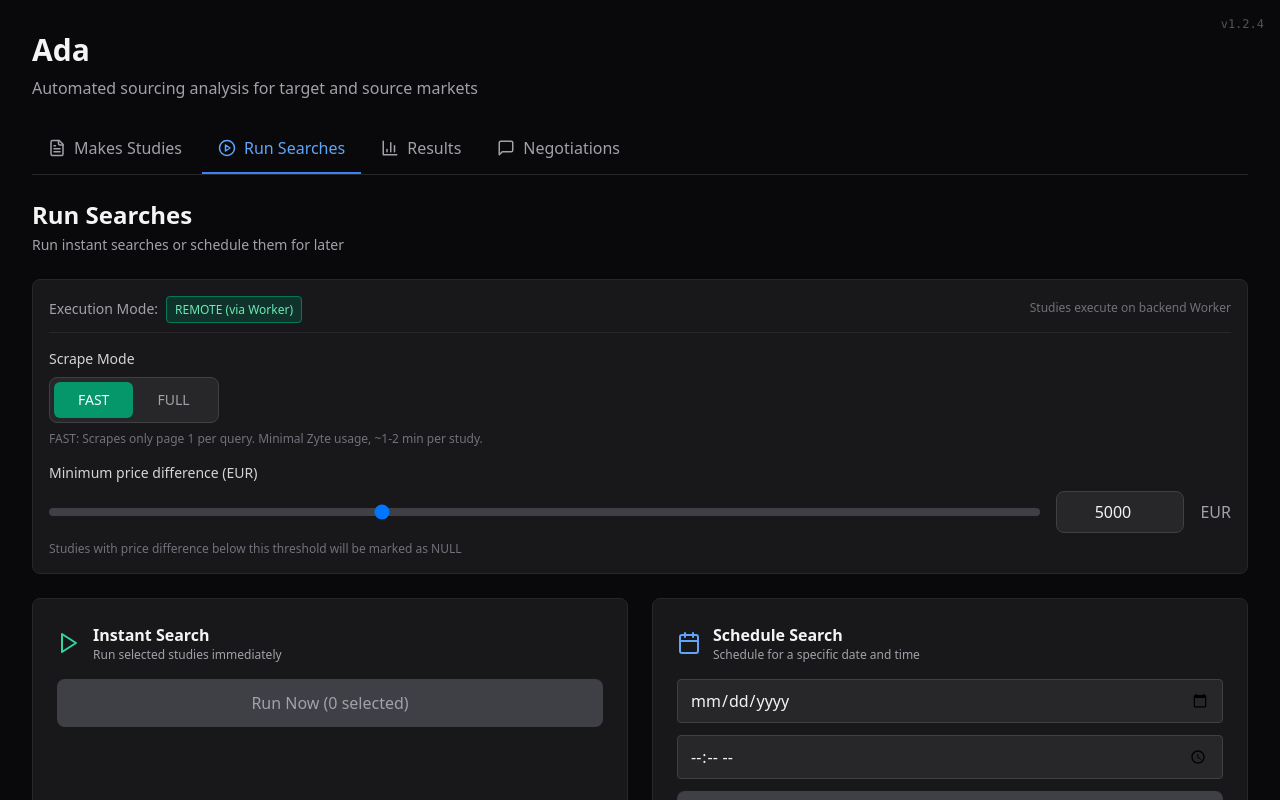
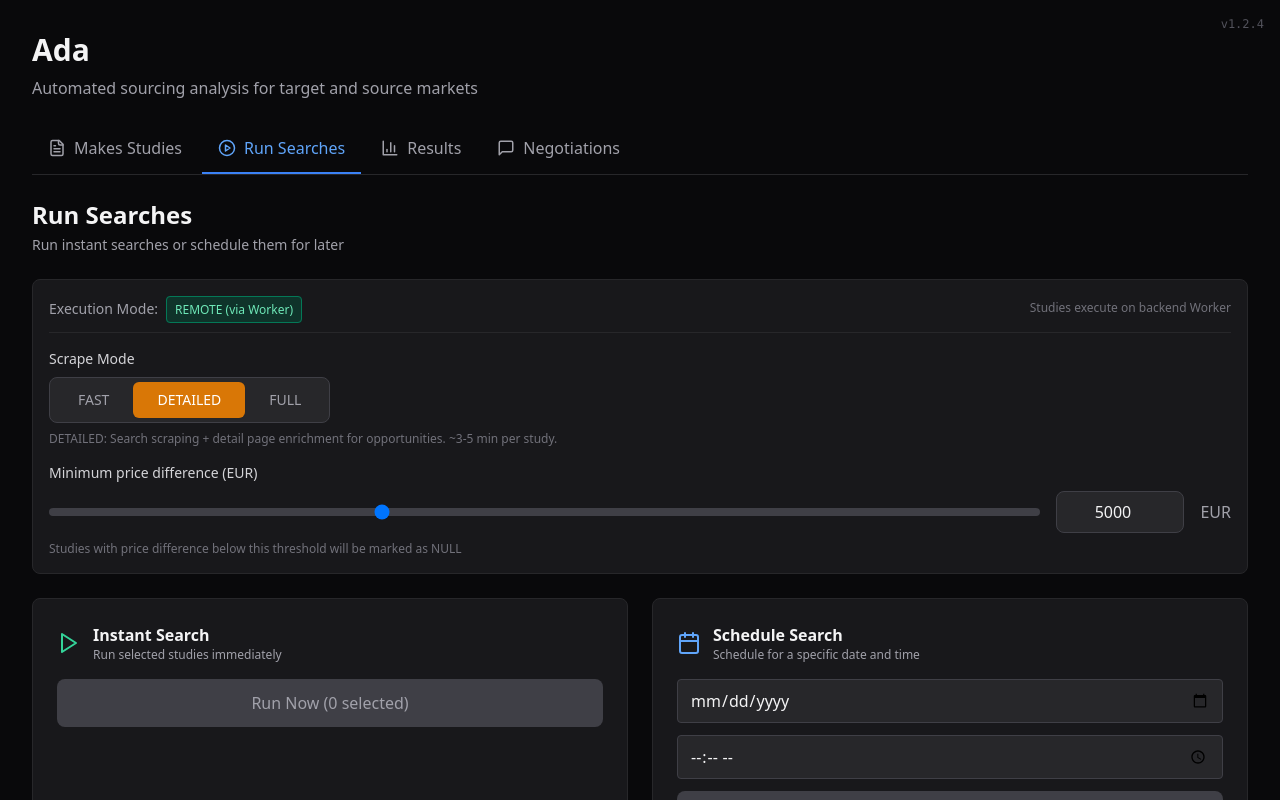
Before and after one commit to 1Channing/Ada, a React (Vite) app: page / in a window 1280 px wide. Both pictures are taken after a click on the button "Run Searches". Shown: the top 800 px of the page. Built offline with nearby package versions, Linux system fonts and the light colour scheme; no server answers; the database is empty.

Commit message:
Updated scraper.ts

```diff
--- a/src/lib/study-core/types.ts
+++ b/src/lib/study-core/types.ts
@@ -118,6 +118,6 @@ export interface StudyExecutionParams {
   targetUrl: string;
   sourceUrl: string;
   threshold: number;
-  scrapeMode: 'fast' | 'full';
+  scrapeMode: 'fast' | 'full' | 'detailed';
   scrapingConfig?: ScrapingConfig;
 }
--- a/src/pages/StudiesV2RunSearches.tsx
+++ b/src/pages/StudiesV2RunSearches.tsx
@@ -53,7 +53,7 @@ export function StudiesV2RunSearches() {
   const [reschedulingJob, setReschedulingJob] = useState<ScheduledStudyRun | null>(null);
   const [rescheduleDate, setRescheduleDate] = useState('');
   const [rescheduleTime, setRescheduleTime] = useState('');
-  const [scrapeMode, setScrapeMode] = useState<'fast' | 'full'>('fast');
+  const [scrapeMode, setScrapeMode] = useState<'fast' | 'full' | 'detailed'>('detailed');
   const cancelRequestedRef = useRef(false);
   const currentRunIdRef = useRef<string | null>(null);
   const realtimeChannelRef = useRef<RealtimeChannel | null>(null);
@@ -775,6 +775,17 @@ export function StudiesV2RunSearches() {
             </button>
             <button
               type="button"
+              onClick={() => setScrapeMode('detailed')}
+              className={`px-6 py-2 rounded-md text-sm font-medium transition-colors ${
+                scrapeMode === 'detailed'
+                  ? 'bg-amber-600 text-white shadow-sm'
+                  : 'text-zinc-400 hover:text-zinc-200'
+              }`}
+            >
+              DETAILED
+            </button>
+            <button
+              type="button"
               onClick={() => setScrapeMode('full')}
               className={`px-6 py-2 rounded-md text-sm font-medium transition-colors ${
                 scrapeMode === 'full'
@@ -787,7 +798,9 @@ export function StudiesV2RunSearches() {
           </div>
           <p className="text-xs text-zinc-500 mt-2">
             {scrapeMode === 'fast'
-              ? 'FAST: Scrapes only page 1 per query. Minimal Zyte usage, ~1-2 min per study.'
+              ? 'FAST: Search scraping only. No detail scraping. ~1-2 min per study.'
+              : scrapeMode === 'detailed'
+              ? 'DETAILED: Search scraping + detail page enrichment for opportunities. ~3-5 min per study.'
               : 'FULL: Scrapes all pages with full details. Complete data, ~10+ min per study.'}
           </p>
         </div>
--- a/src/services/remoteStudyRunner.ts
+++ b/src/services/remoteStudyRunner.ts
@@ -33,14 +33,14 @@ export interface RemoteStudyParams {
   study: StudyV2;
   runId: string;
   threshold: number;
-  scrapeMode?: 'fast' | 'full';
+  scrapeMode?: 'fast' | 'full' | 'detailed';
 }
 
 export interface RemoteBatchParams {
   studies: StudyV2[];
   runId: string;
   threshold: number;
-  scrapeMode?: 'fast' | 'full';
+  scrapeMode?: 'fast' | 'full' | 'detailed';
 }
 
 type ProgressCallback = (event: { stage: string; message: string }) => void;
```
Also changed, not shown: 2 other files (tests, documents, lock files or other folders).
